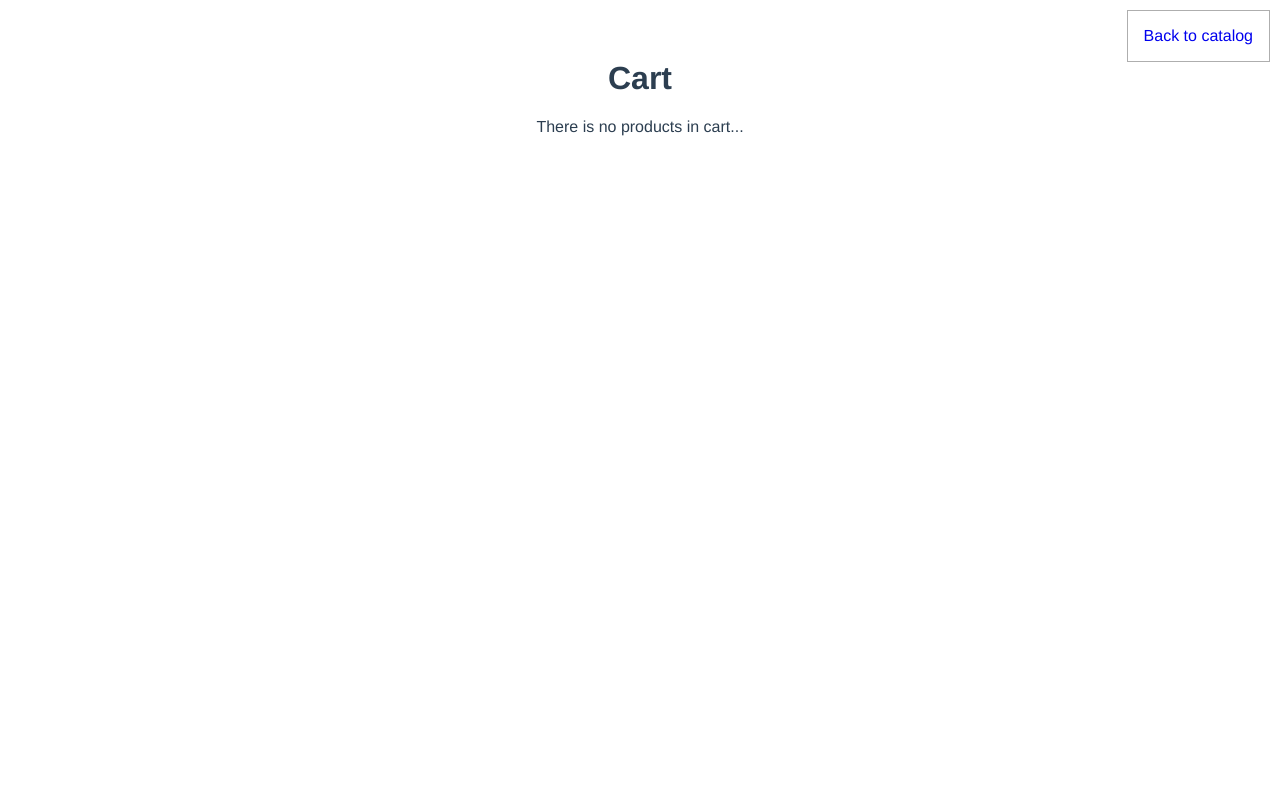
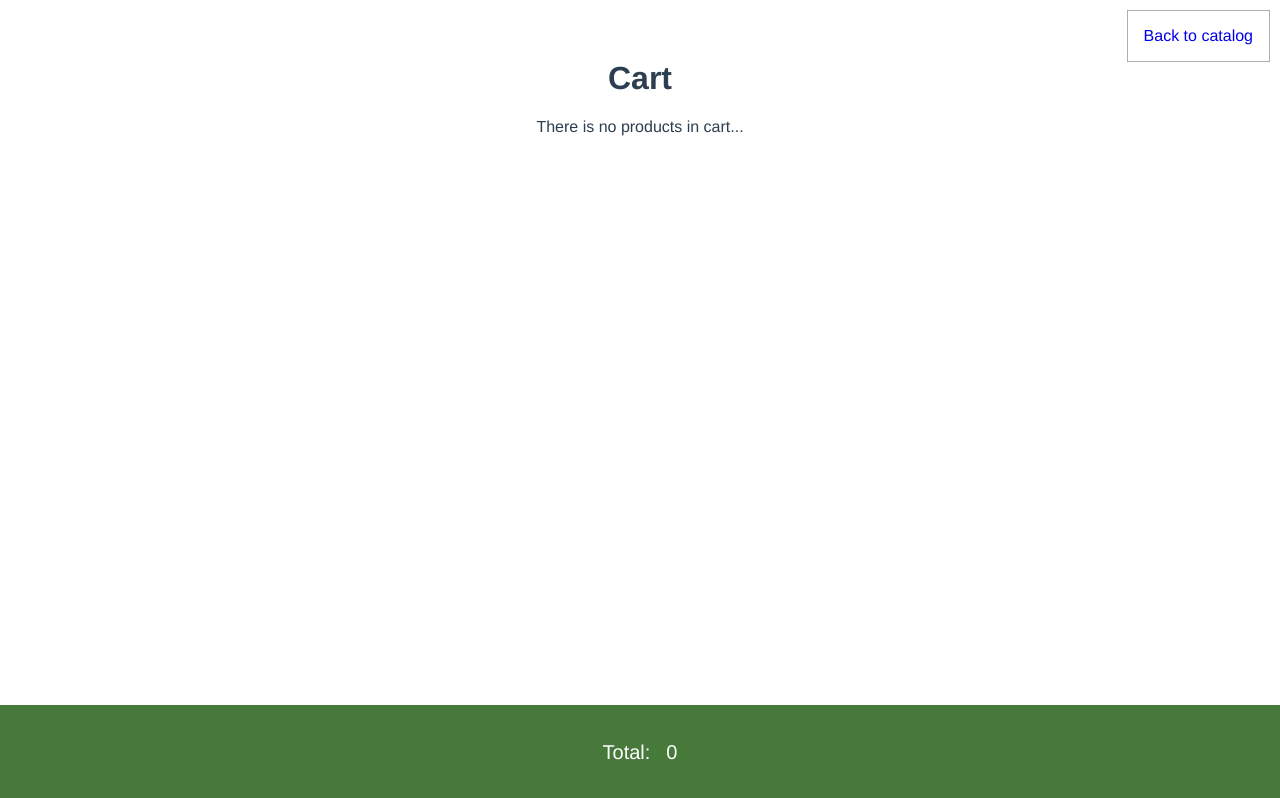
Before and after one commit to stoshich/vue-shop, a Vue app: page /#/cart in a window 1280 px wide. Built offline with nearby package versions, Linux system fonts and the light colour scheme.

Commit message:
total cart

```diff
--- a/src/components/v-cart.vue
+++ b/src/components/v-cart.vue
@@ -1,5 +1,5 @@
 <template>
-  <div>
+  <div class="v-cart">
     <router-link to="/">
       <div class="v-catalog__to-cart">
       Back to catalog
@@ -12,6 +12,10 @@
       :key="product.id"
       :productData="product"
     />
+    <div class="v-cart__total">
+      <p class="total__name">Total: </p>
+      <p>{{cartTotalCost}}</p>
+    </div>
   </div>
 </template>
 <script>
@@ -26,10 +30,32 @@ export default {
   computed: {
     ...mapGetters([
       'CART'
-    ])
+    ]),
+    cartTotalCost() {
+      if (!this.CART.length) return 0
+      return this.CART.reduce((prev, product) => prev + product.price * product.quantity, 0)
+    }
   }
 }
 </script>
-<style>
+<style lang="scss">
+  .v-cart {
+    margin-bottom: 100px;
+    &__total {
+      position: fixed;
+      bottom: 0;
+      right: 0;
+      left: 0;
+      padding: $padding*2 $padding*3;
+      display: flex;
+      justify-content: center;
+      color: #FFFFFF;
+      background-color: #46793a;
+      font-size: 20px;
+    }
+  }
+  .total__name {
+    margin-right: $margin * 2;
 
+  }
 </style>
```
